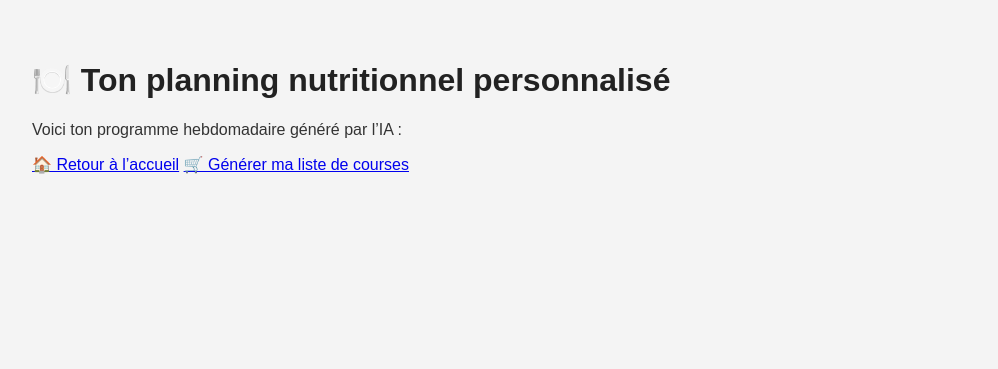
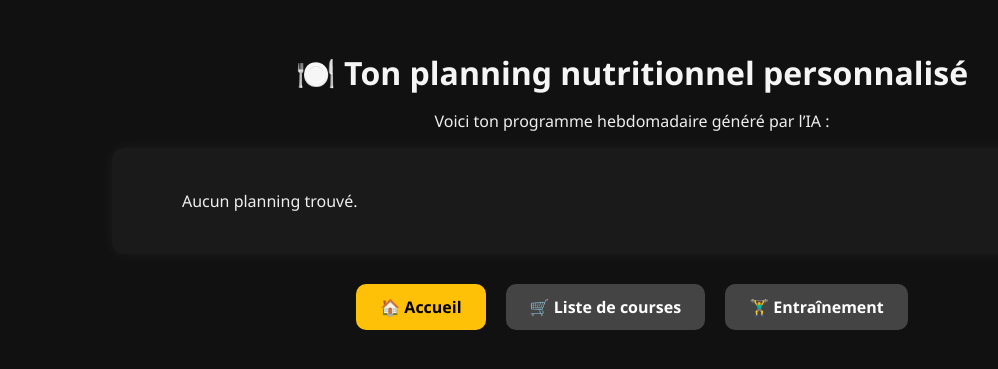
Before and after one commit to gregoirechatel/monprojetia, a FastAPI app: page /planning in a window 1280 px wide. Shown: the top 369 px of the page, without its empty margins (8-1006 px from the left). Run offline with FastAPI, Linux system fonts and the light colour scheme.

Commit message:
fix: fusion design planning + requête IA complète Claude

```diff
--- a/templates/planning.html
+++ b/templates/planning.html
@@ -4,39 +4,72 @@
     <meta charset="UTF-8">
     <title>🍽️ Ton planning nutritionnel</title>
     <link rel="stylesheet" href="/static/style.css">
+    <style>
+        body {
+            background-color: #111;
+            color: #eee;
+            font-family: 'Segoe UI', sans-serif;
+            margin: 0;
+            padding: 0;
+        }
+        .container {
+            padding: 30px;
+            text-align: center;
+        }
+        h1 {
+            color: #f5f5f5;
+            font-size: 2em;
+            margin-bottom: 10px;
+        }
+        .planning-box {
+            background-color: #1a1a1a;
+            padding: 20px;
+            border-radius: 12px;
+            box-shadow: 0 0 15px rgba(255, 255, 255, 0.05);
+            white-space: pre-wrap;
+            text-align: left;
+            max-width: 1000px;
+            margin: 0 auto 30px auto;
+        }
+        .button-group {
+            display: flex;
+            justify-content: center;
+            gap: 20px;
+        }
+        .button {
+            padding: 12px 24px;
+            border-radius: 10px;
+            background-color: #ffc107;
+            color: #000;
+            text-decoration: none;
+            font-weight: bold;
+            transition: 0.3s ease;
+        }
+        .button:hover {
+            background-color: #ff9800;
+        }
+        .secondary {
+            background-color: #444;
+            color: #fff;
+        }
+        .secondary:hover {
+            background-color: #666;
+        }
+    </style>
 </head>
 <body>
     <div class="container">
         <h1>🍽️ Ton planning nutritionnel personnalisé</h1>
         <p>Voici ton programme hebdomadaire généré par l’IA :</p>
 
-        {% if planning %}
-            {% set jours = planning.split('Jour ') %}
-            <div class="week-grid">
-                {% for bloc in jours[1:] %}
-                    {% set lignes = bloc.strip().split('\n') %}
-                    <div class="day-card">
-                        <h3>Jour {{ loop.index }}</h3>
-                        {% for moment in ['Matin', 'Midi', 'Soir'] %}
-                            <p><strong>{{ moment }}</strong><br>
-                            {% set contenu = '' %}
-                            {% for ligne in lignes %}
-                                {% if moment.lower() in ligne.lower() %}
-                                    {% set contenu = ligne.split(':')[-1].strip() %}
-                                {% endif %}
-                            {% endfor %}
-                            {{ contenu if contenu else 'Non précisé' }}</p>
-                        {% endfor %}
-                    </div>
-                {% endfor %}
-            </div>
-        {% else %}
-            <p>Aucun planning trouvé.</p>
-        {% endif %}
+        <div class="planning-box">
+            {{ planning }}
+        </div>
 
         <div class="button-group">
-            <a href="/" class="button">🏠 Retour à l’accueil</a>
-            <a href="/liste" class="button secondary">🛒 Générer ma liste de courses</a>
+            <a href="/" class="button">🏠 Accueil</a>
+            <a href="/liste" class="button secondary">🛒 Liste de courses</a>
+            <a href="/training" class="button secondary">🏋️‍♂️ Entraînement</a>
         </div>
     </div>
 </body>
```
Also changed, not shown: backend/main.py (+2 -14 lines).
